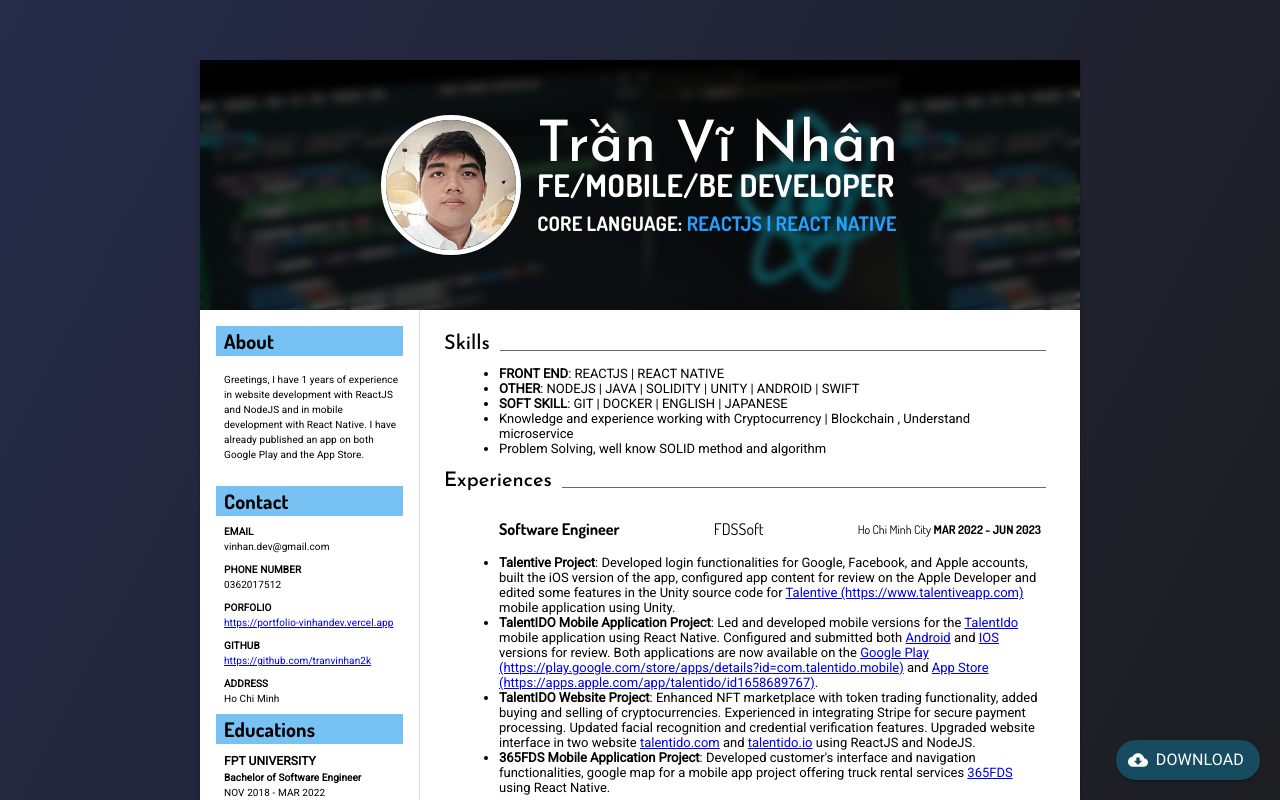
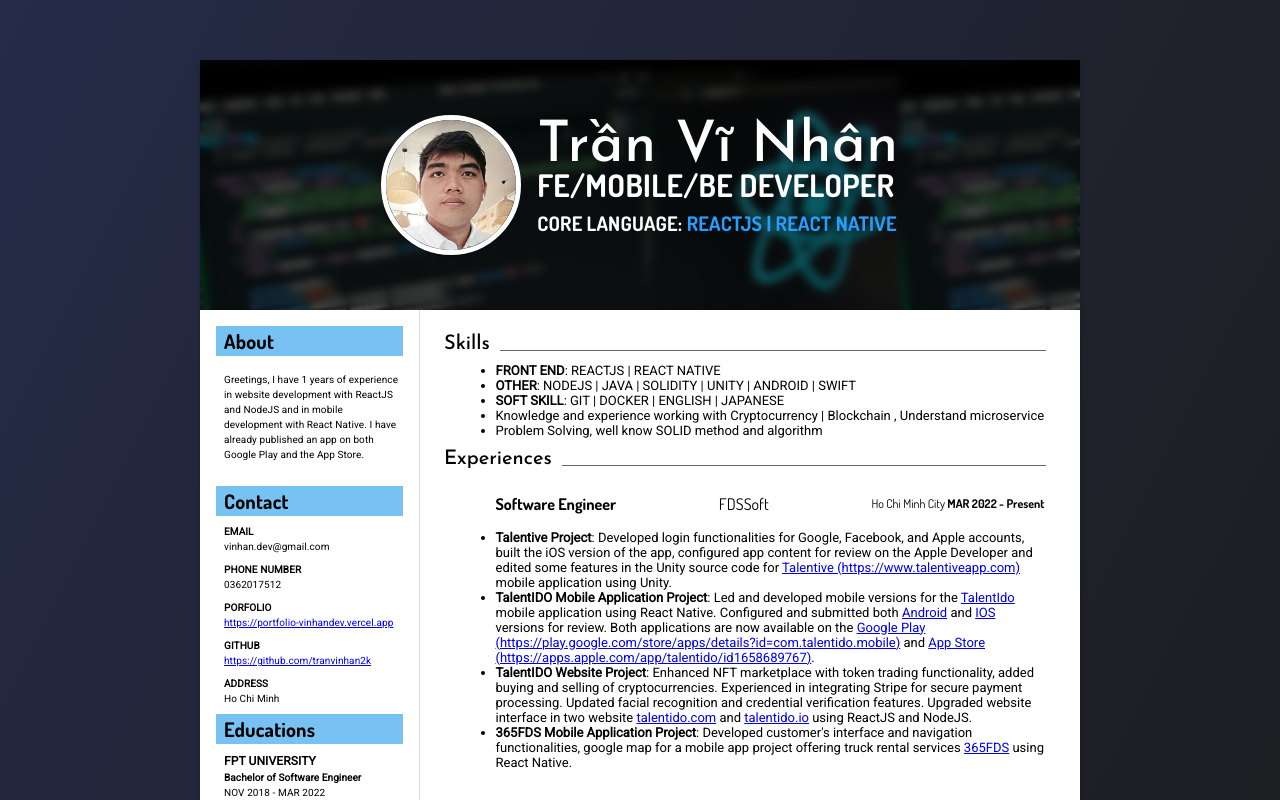
Before and after one commit to vinhandev/resume, a React (Vite) app: page / in a window 1280 px wide. Shown: the top 800 px of the page. Built offline with nearby package versions, Linux system fonts and the light colour scheme.

Commit message:
change career experience

```diff
--- a/src/App.css
+++ b/src/App.css
@@ -62,7 +62,7 @@
   font-size: 13px;
 }
 ul {
-  margin: 15px;
+  margin: 11.5px;
 }
 
 .tooltip {
--- a/src/App.tsx
+++ b/src/App.tsx
@@ -519,7 +519,7 @@
           `<strong>TalentIDO Website Project</strong>: Enhanced NFT marketplace with token trading functionality, added buying and selling of cryptocurrencies. Experienced in integrating Stripe for secure payment processing. Updated facial recognition and credential verification features. Upgraded website interface in two website <a target="_blank" href=https://talentido.com/main>talentido.com</a> and <a target="_blank" href=https://talentido.io/>talentido.io</a> using ReactJS and NodeJS.`,
           `<strong>365FDS Mobile Application Project</strong>: Developed customer's interface and navigation functionalities, google map for a mobile app project offering truck rental services <a target="_blank" href=https://365fds.com/>365FDS</a> using React Native.`,
         ],
-        year: "MAR 2022 - JUN 2023",
+        year: "MAR 2022 - Present",
       },
       {
         role: "Software Engineer, Intern",
@@ -558,10 +558,6 @@
 
   const data = englishData;
 
-  const downloadCV = () => {
-    window.open(cv);
-  };
-
   return (
     <Stack
       sx={{
@@ -569,27 +565,6 @@
         background: "linear-gradient(297deg, #1d1e22 10%, #252B48 100%);",
       }}
     >
-      <Button
-        onClick={downloadCV}
-        startIcon={<FileDownloadIcon />}
-        variant="contained"
-        sx={{
-          transition: "all 1000ms ease",
-          background: "#164B60",
-          borderRadius: "20px",
-          paddingX: 2,
-          paddingY: 1,
-          position: "fixed",
-          right: "20px",
-          bottom: "20px",
-          boxShadow: 1,
-          ":hover": {
-            background: "#4FC0D0",
-          },
-        }}
-      >
-        <Typography>Download</Typography>
-      </Button>
       <Stack
         sx={{
           transition: "all 500ms ease",
```
